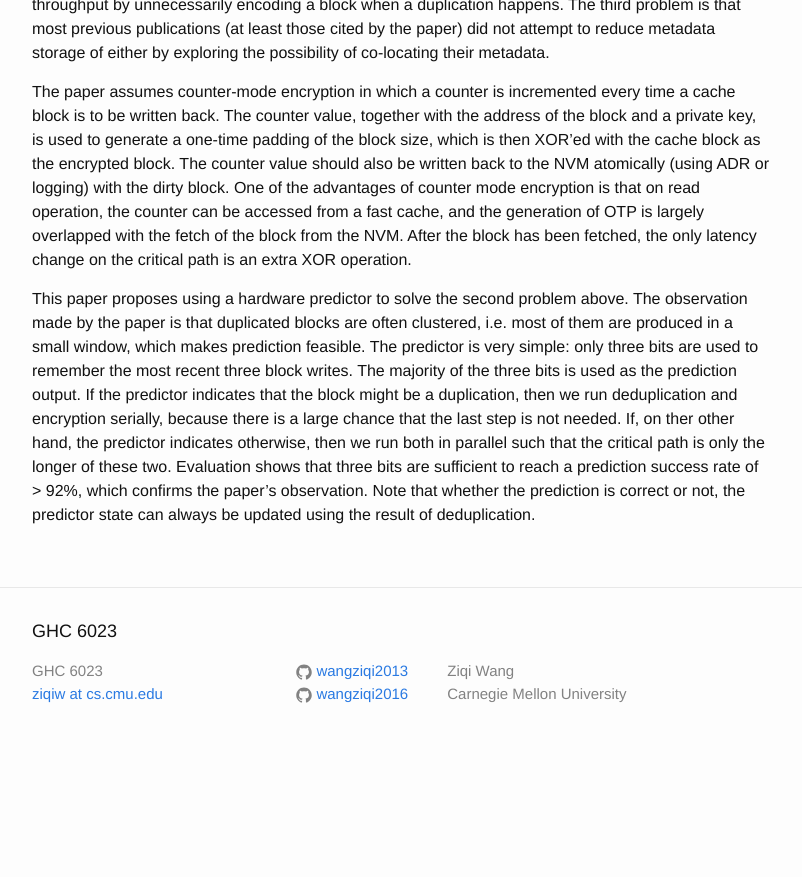
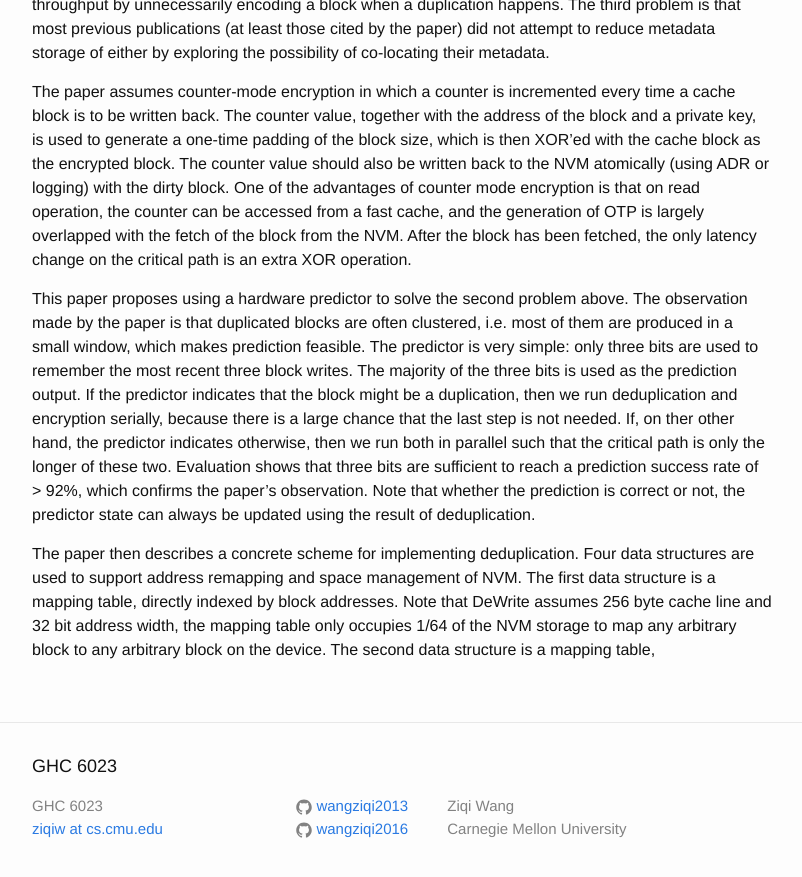
Before and after one commit to wangziqi2013/wangziqi2013.github.io, a Jekyll site: the page built from _posts/2019-08-16-improving-the-performance-and-endurance-of-encrypted.markdown, in a window 1280 px wide and 900 px high, scrolled down 1672 px. Shown: the top 877 px of the window, without its empty margins (238-1040 px from the left). Built offline with Jekyll 4.4.1, drawn with Linux system fonts in a browser that asks for light colours; before the commit the page ends 2437 px from its top, so only the background shows below that.

Commit message:
Adding data structures

```diff
--- a/_posts/2019-08-16-improving-the-performance-and-endurance-of-encrypted.markdown
+++ b/_posts/2019-08-16-improving-the-performance-and-endurance-of-encrypted.markdown
@@ -75,3 +75,9 @@ is not needed. If, on ther other hand, the predictor indicates otherwise, then w
 critical path is only the longer of these two. Evaluation shows that three bits are sufficient to reach a prediction
 success rate of > 92%, which confirms the paper's observation. Note that whether the prediction is correct or not,
 the predictor state can always be updated using the result of deduplication.
+
+The paper then describes a concrete scheme for implementing deduplication. Four data structures are used to support
+address remapping and space management of NVM. The first data structure is a mapping table, directly indexed by block
+addresses. Note that DeWrite assumes 256 byte cache line and 32 bit address width, the mapping table only occupies 1/64
+of the NVM storage to map any arbitrary block to any arbitrary block on the device. The second data structure is a
+mapping table,
```
